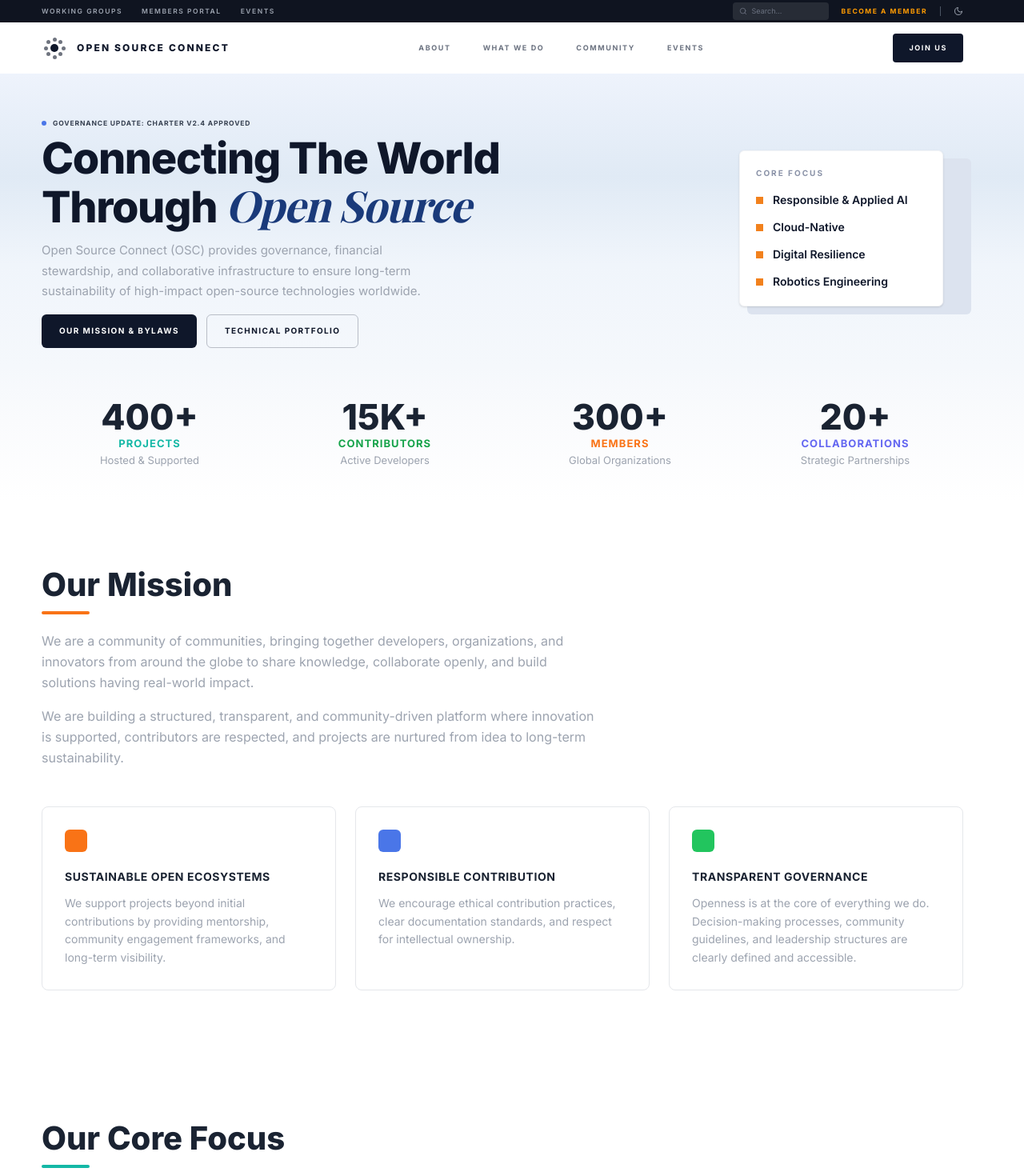
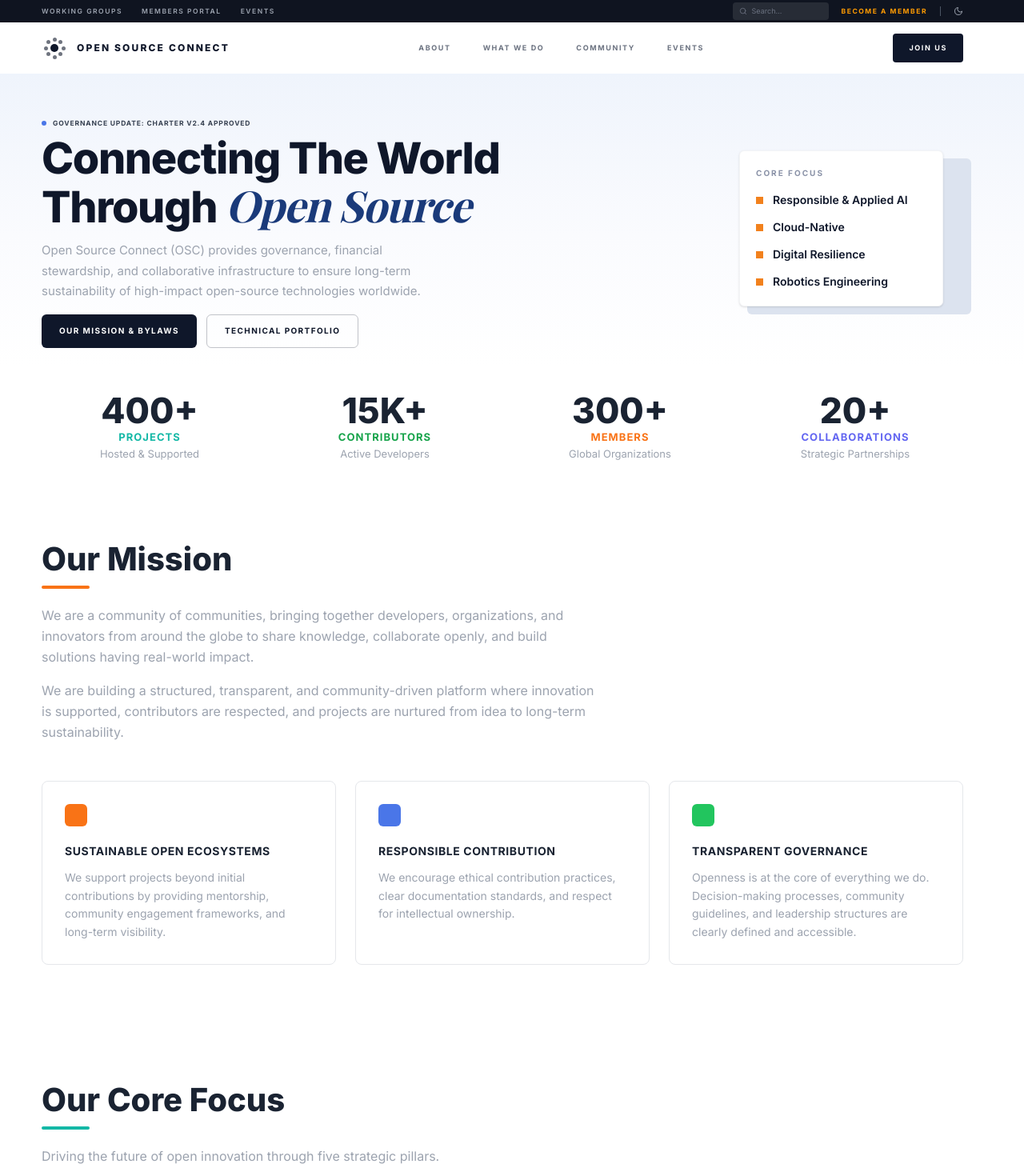
Before and after one commit to open-source-connect-01/OSC_India, a Next.js app: page / in a window 1280 px wide. Shown: the top 1470 px of the page at 80% size. Built offline with nearby package versions, Linux system fonts and the light colour scheme.

Commit message:
FIXED HERO

```diff
--- a/src/components/HeroSection.tsx
+++ b/src/components/HeroSection.tsx
@@ -2,7 +2,7 @@ import Link from "next/link";
 
 export default function HeroSection() {
   return (
-    <section className="relative w-full overflow-hidden" style={{ background: 'linear-gradient(180deg, #EEF3FC 0%, #E0EAF5 35%, #F0F5FB 65%, #F5F8FC 100%)' }}>
+    <section className="relative w-full overflow-hidden" style={{ background: 'linear-gradient(180deg, #EFF4FC 0%, #FAFBFE 55%, #FFFFFF 100%)' }}>
       <div className="max-w-[1240px] mx-auto pl-6 lg:pl-8 pr-12 lg:pr-14 pt-8 lg:pt-14 pb-4 lg:pb-6">
         <div className="relative flex flex-col lg:flex-row lg:gap-12 xl:gap-16">
           {/* Left Content */}
--- a/src/components/StatsRow.tsx
+++ b/src/components/StatsRow.tsx
@@ -53,8 +53,8 @@ export default function StatsRow() {
   return (
     <>
       {/* ===== STATS ROW (plain, no borders) ===== */}
-      <section className="w-full" style={{ background: 'linear-gradient(180deg, #F5F8FC 0%, #FAFBFD 40%, #FFFFFF 100%)' }}>
-        <div className="max-w-[1240px] mx-auto pl-6 lg:pl-8 pr-12 lg:pr-14 py-8 lg:py-10">
+      <section className="w-full bg-white">
+        <div className="max-w-[1240px] mx-auto pl-6 lg:pl-8 pr-12 lg:pr-14 py-6 lg:py-8">
           <div className="grid grid-cols-2 lg:grid-cols-4 gap-6">
             {stats.map((stat) => (
               <div key={stat.label} className="text-center">
@@ -76,7 +76,7 @@ export default function StatsRow() {
 
       {/* ===== OUR MISSION SECTION ===== */}
       <section className="w-full bg-white">
-        <div className="max-w-[1240px] mx-auto pl-6 lg:pl-8 pr-12 lg:pr-14 py-16 lg:py-20">
+        <div className="max-w-[1240px] mx-auto pl-6 lg:pl-8 pr-12 lg:pr-14 py-12 lg:py-16">
           {/* Heading */}
           <div className="mb-12">
             <h2 className="text-[32px] lg:text-[40px] font-extrabold text-navy-deep leading-tight">
```
